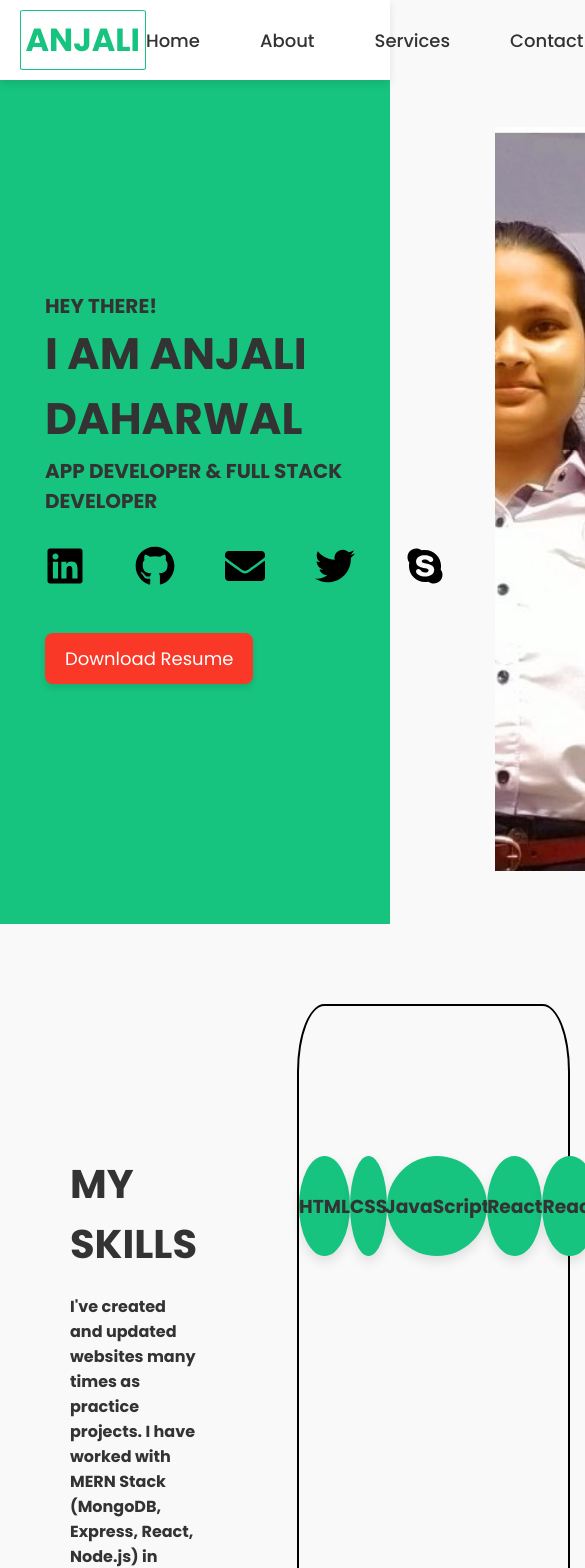
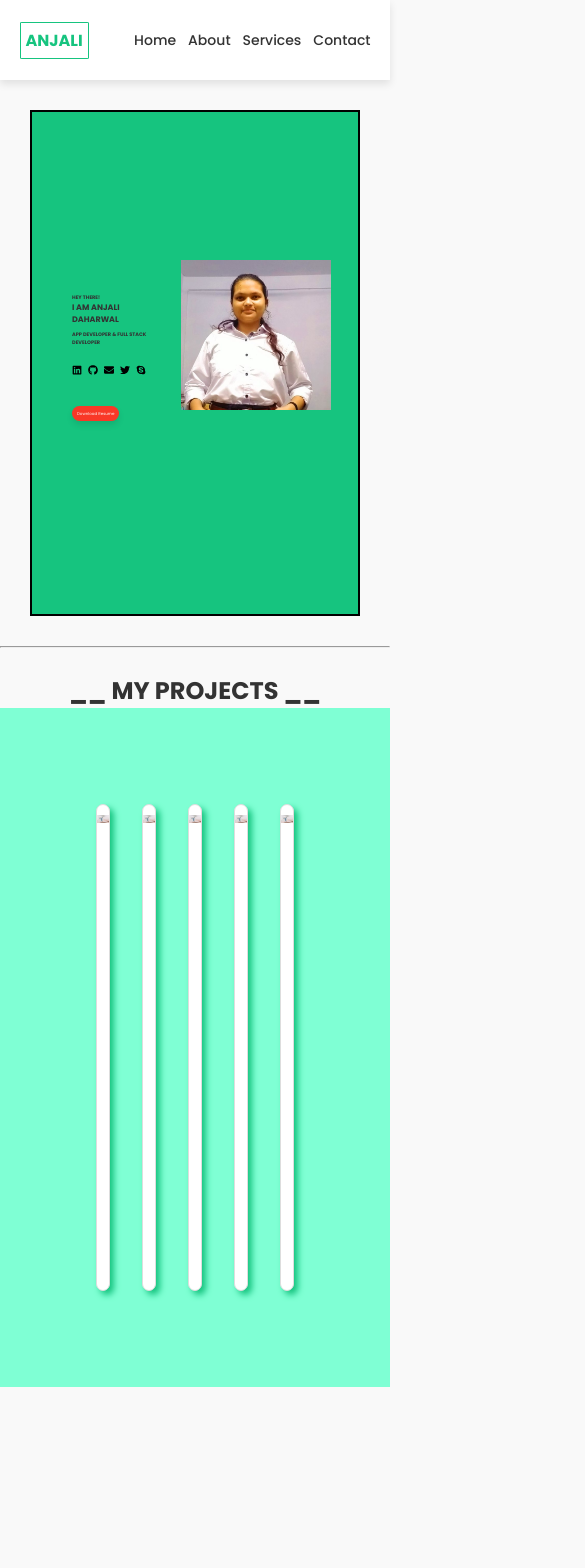
Before and after one commit to anjali012005/ANJALI_RESUME, a React (Create React App) app in the folder frontend/: page / in a window 390 px wide. Shown: the top 1568 px of the page, 585 px wide, since content can reach past the window. Built offline with nearby package versions, Linux system fonts and the light colour scheme.

Commit message:
created Home section responsive for all devices

```diff
--- a/frontend/src/Components/AboutSec/Aboutsec.css
+++ b/frontend/src/Components/AboutSec/Aboutsec.css
@@ -9,19 +9,24 @@
     /* background: #d76464; */
     /* background: #c635ae; */
     display: flex;
-    height: 100vh;
+    height: 80vh;
 }
 
-.about-header{
+.about-header {
     width: 40%;
     display: flex;
     flex-direction: column;
     align-items: flex-start;
-    margin-top: 80px;
+    margin-top: -40px;
     padding-top: 150px;
     margin-left: 70px;
     /* background: blue; */
 }
+
+.about-header h4{
+    font-size: 20px;
+}
+
 
 .skills-header {
     display: flex;
@@ -33,18 +38,25 @@
 }
 
 .skills {
-    display: flex;
-    /* background: #c635ae; */
+    display: grid;
+    /* grid-template-columns: repeat(4, 1fr); */
+    grid-template-columns: repeat(3, 1fr);
+    object-fit: contain;
+    gap: 20px;
     margin-left: 100px;
-    margin-top: 80px;
-    padding-top: 150px;
-    width: 70%;
-    justify-content: space-around;
+    margin-top: 20px;
+    margin-bottom: 20px;
+    padding:50px;
+    width: 50%;
+    /* max-width: 70%; */
     border: 2px solid black;
-    margin-right: 25px;
-    height: 80vh;
-    border-radius: 10%;
+    margin-right: 50px;
+    height: auto;
+    border-radius: 5%;
+    box-sizing: border-box;
+    /* Includes padding/border in sizing */
 }
+
 
 .skill-card {
     display: flex;
@@ -52,52 +64,114 @@
     align-items: center;
     background: #16C47F;
     border-radius: 50%;
-    height: 100px;
-    width: 100px;
+    height: 150px;
+    width: 150px;
+    max-width: 150px;
+    /* object-fit: cover; */
+    /* max-width: 100%; */
     /* padding: 10px; */
     /* border-radius: 50%;  */
-     box-shadow: 0 6px 12px rgba(0, 0, 0, 0.1);
+    box-shadow: 0 6px 12px rgba(0, 0, 0, 0.1);
     transition: transform 0.3s ease, box-shadow 0.3s ease;
     /* width: 30%; */
 }
 
-/* .skill-card:hover {
-    transform: scale(1.05); */
-    /* box-shadow: 0 15px 25px rgba(0, 0, 0, 0.2); */
-/* } */
-/*
+.skill-card:hover {
+    transform: scale(1.05);
+    box-shadow: 0 15px 25px rgba(0, 0, 0, 0.2);
+}
+
 .skill-card h3 {
-    font-size: 24px;
+    font-size: 25px;
     font-weight: 700;
-    color: white;
+    color: #090909;
     margin-bottom: 15px;
-} */
+}
 
-/* .skill-card p {
-    font-size: 15px;
-    color: white;
-    line-height: 1.4;
-    padding-bottom: 2rem;
-} */
 
-/* Responsive Design */
-@media (max-width: 1024px) {
-    .skills {
-        grid-template-columns: repeat(3, 1fr);
-        /* 3 items per row */
+@media (max-width: 1250px) {
+    .skill-card {
+        height: 100px;
+        width: 100px;
+        display: flex;
+    }
+    .skill-card h3 {
+        font-size: 16px;
+        font-weight: 700;
+    }
+
+    .about-header {
+        margin-top: -120px;
+    }
+
+    .skills-header {
+        font-size: 2.0rem;
+        color: #333;
+        margin-bottom: 10px;
+    }
+
+    .about-header h4{
+        font-size: 14px;
+    }
+
+}
+
+@media (max-width: 980px) {
+    .skill-card {
+        height: 80px;
+        width: 80px;
+    }
+    .skill-card h3 {
+        font-size: 14px;
+    }
+
+    .about-header h4{
+        font-size: 12px;
     }
 }
 
-@media (max-width: 768px) {
-    .skills {
-        grid-template-columns: repeat(2, 1fr);
-        /* 2 items per row */
+@media (max-width: 870px) {
+    .about-header h4{
+        font-size: 11px;
     }
 }
 
-@media (max-width: 480px) {
-    .skills {
-        grid-template-columns: 1fr;
-        /* 1 item per row */
+@media (max-width: 820px) {
+    .about-header h4{
+        font-size: 8px;
+        width: 200px;
     }
+
+    .skills{
+        width: 300px;
+        height: 400px;
+    }
+    .skill-card {
+        height: 50px;
+        width: 50px;
+    }
+    .skill-card h3 {
+        font-size: 8px;
+    }
+
 }
+
+@media (max-width: 660px) {
+
+    .skills{
+        width: 280px;
+        height: 300px;
+        margin-left: 80px;
+        /* background-color: red; */
+    }
+    .skill-card {
+        height: 50px;
+        width: 50px;
+        /* padding-left: 10px; */
+        /* background-color: blue; */
+    }
+    .skill-card h3 {
+        font-size: 8px;
+    }
+
+}
--- a/frontend/src/Components/AboutSec/Aboutsec.jsx
+++ b/frontend/src/Components/AboutSec/Aboutsec.jsx
@@ -7,12 +7,10 @@ const Aboutsec = () => {
             <div className="about-header">
                 <h2 className="skills-header">MY SKILLS</h2>
                 {/* <div className="transparent-box"> */}
-                    <h4>
-                        I've created and updated websites many times as practice projects.
-                        I have worked with MERN Stack (MongoDB, Express, React, Node.js) in multiple
-                        projects and I am also an enthusiast of AI & ML.
-                    </h4>
-                 {/* </div> */}
+                <h4>
+                    I am a quick learner and versatile developer skilled in Java, Python, JavaScript, and full-stack development using React.js, Node.js, Express.js, and MongoDB. I have expertise in web development, creating user-focused applications like ShopSpot and EasyBook. Proficient in design frameworks like Tailwind CSS, I craft seamless and responsive user interfaces. My experience includes database management with both relational and NoSQL databases and integrating Google Sheets for data storage. As a beginner in Android Studio, I am keen to expand my mobile development skills. Passionate about AI/ML, I am actively exploring intelligent solutions. My adaptability, problem-solving skills, and drive for innovation ensure I deliver impactful results.
+                </h4>
+                {/* </div> */}
             </div>
             <div className="skills">
 
@@ -25,7 +23,15 @@ const Aboutsec = () => {
                 </div>
 
                 <div className="skill-card">
-                    <h3>JavaScript</h3>
+                    <h3>JS</h3>
+                </div>
+
+                <div className="skill-card">
+                    <h3>MongoDB</h3>
+                </div>
+
+                <div className="skill-card">
+                    <h3>Express</h3>
                 </div>
 
                 <div className="skill-card">
@@ -33,19 +39,11 @@ const Aboutsec = () => {
                 </div>
 
                 <div className="skill-card">
-                    <h3>React</h3>
+                    <h3>Nodejs</h3>
                 </div>
 
                 <div className="skill-card">
-                    <h3>React</h3>
-                </div>
-
-                <div className="skill-card">
-                    <h3>React</h3>
-                </div>
-
-                <div className="skill-card">
-                    <h3>React</h3>
+                    <h3>Android</h3>
                 </div>
 
             </div>
--- a/frontend/src/Components/HomeSec/Homesec.css
+++ b/frontend/src/Components/HomeSec/Homesec.css
@@ -22,9 +22,10 @@
 
 /* Hero Left Section */
 .hero-left {
-    flex: 1;
-    padding-left: 300px;
+    flex: 40%;
+    padding-left: 200px;
     padding-bottom: 10px;
+    /* background-color: blue; */
     /* Spacing between text and the image */
 }
 
@@ -45,15 +46,16 @@
 
 /* Hero Right Section */
 .hero-right {
-    flex: 1;
+    flex: 60%;
     text-align: center;
 }
 
 .hero-right img {
-    width: 900px;
-    padding: 50px;
+    width: 700px;
+    padding: 50px 0 50px 0;
     /* max-width: 500px; */
     height: 100vh;
+    max-width: 100%;
     /* border-radius: 50%; */
     /* Circular image */
     /* box-shadow: 0 4px 10px rgba(0, 0, 0, 0.1); */
@@ -66,11 +68,15 @@
     margin-top: 30px;
     display: flex;
     justify-content: left;
-    color: #EFB6C8;
 }
 
-.icons{
+.icons {
     margin-left: 50px;
+    font-size: 40px;
+}
+
+.icons-l{
+    font-size: 40px;
 }
 
 .div-button {
@@ -80,36 +86,385 @@
 .button {
     /* background-color: #ff0000; Bright red background */
     background: #F93827;
-    color: #ffffff; /* White text for contrast */
-    border: none; /* Remove default borders */
-    border-radius: 8px; /* Rounded corners for better aesthetics */
-    font-size: 18px; /* Larger font size */
-    padding: 12px 20px; /* Add padding for size */
-    cursor: pointer; /* Pointer cursor for hover effect */
-    box-shadow: 0 4px 6px rgba(0, 0, 0, 0.1); /* Subtle shadow for depth */
-    transition: all 0.3s ease; /* Smooth transitions */
+    color: #ffffff;
+    /* White text for contrast */
+    border: none;
+    /* Remove default borders */
+    border-radius: 8px;
+    /* Rounded corners for better aesthetics */
+    font-size: 18px;
+    /* Larger font size */
+    padding: 12px 20px;
+    /* Add padding for size */
+    cursor: pointer;
+    /* Pointer cursor for hover effect */
+    box-shadow: 0 4px 6px rgba(0, 0, 0, 0.1);
+    /* Subtle shadow for depth */
+    transition: all 0.3s ease;
+    /* Smooth transitions */
 }
 
 .button:hover {
-    background-color: #cc0000; /* Darker red on hover */
-    box-shadow: 0 6px 8px rgba(0, 0, 0, 0.2); /* More shadow on hover */
-    transform: scale(1.05); /* Slightly enlarge on hover */
+    background-color: #cc0000;
+    /* Darker red on hover */
+    box-shadow: 0 6px 8px rgba(0, 0, 0, 0.2);
+    /* More shadow on hover */
+    transform: scale(1.05);
+    /* Slightly enlarge on hover */
 }
 
 /* Responsive Design */
-@media (max-width: 768px) {
-    .container {
+@media (max-width: 1068px) {
+    /* .container {
         flex-direction: column;
         text-align: center;
         padding: 20px;
+    } */
+
+    .hero-left {
+        padding-left: 30px;
+        padding-bottom: 10px;
+    }
+
+    .hero-right img {
+        width: 400px;
+        height: 500px;
+    }
+}
+
+@media (max-width: 897px) {
+
+    .hero-left {
+        padding-right: -20px;
+        /* background-color: blue; */
+    }
+
+    .hero-left h3 {
+        font-size: 15px;
+    }
+
+    .hero-left h1 {
+        font-size: 34px;
+    }
+
+    .hero-right img {
+        width: 300px;
+    }
+
+    .icons {
+        font-size: 25px;
+    }
+    .icons-l {
+        font-size: 25px;
+    }
+}
+
+
+@media (max-width: 715px) {
+
+    .hero-left {
+        padding-right: -30px;
+        /* background-color: blue; */
+    }
+
+    .hero-left h3 {
+        font-size: 13px;
+    }
+
+    .hero-left h1 {
+        font-size: 30px;
+    }
+
+    .hero-right img {
+        width: 300px;
+    }
+
+    .icons {
+        font-size: 25px;
+        margin-left: 30px;
+    }
+}
+
+@media (max-width: 615px) {
+
+    .hero-left {
+        padding-right: -20px;
+        /* background-color: blue; */
+    }
+
+    .hero-left h3 {
+        font-size: 10px;
+    }
+
+    .hero-left h1 {
+        font-size: 20px;
+    }
+
+    .hero-right img {
+        width: 250px;
+        height: 500px;
+    }
+    .button {
+        font-size: 10px;
+    }
+
+    .icons{
+        font-size: 16px;
+        margin-left: 18px;
+    }
+    .icons-l{
+        font-size: 18px;
+    }
+}
+
+@media (max-width: 565px) {
+    .home{
+        box-sizing: border-box;
+        border: 2px solid black;
+        margin: 20px;
+        height: 60vh;
+        /* background-color: #F93827; */
     }
 
     .hero-left {
-        padding-right: 0;
-        margin-bottom: 20px;
+        padding-right: -30px;
+        /* background-color: blue; */
     }
 
+    .hero-left h3 {
+        font-size: 8px;
+    }
+
+    .hero-left h1 {
+        font-size: 18px;
+    }
     .hero-right img {
-        max-width: 200px;
+        margin-top: -50px;
+        width: 250px;
+        height: 350px;
+    }
+
+    .icons{
+        font-size: 15px;
+        margin-left: 10px;
+    }
+    .icons-l{
+        font-size: 15px;
+    }
+    .button {
+        font-size: 6px;
+        padding: 10px;
     }
 }
+
+@media (max-width: 425px) {
+    .home{
+        box-sizing: border-box;
+        border: 2px solid black;
+        margin: 30px;
+        height: 60vh;
+        /* background-color: #F93827; */
+    }
+
+    .hero-left h3 {
+        font-size: 5px;
+    }
+
+    .hero-left h1 {
+        font-size: 8px;
+    }
+    .hero-right img {
+        width: 150px;
+        height: 250px;
+    }
+    .social-media-icons{
+        margin-top: 10px;
+    }
+
+    .icons{
+        font-size: 10px;
+        margin-left: 6px;
+    }
+    .icons-l{
+        font-size: 10px;
+    }
+    .button {
+        font-size: 4px;
+        padding: 5px;
+    }
+    .div-button{
+        margin-top: 15px;
+    }
+}
+
+@media (max-width: 345px) {
+    .home{
+        height: 50vh;
+    }
+
+    .hero-left h3 {
+        font-size: 4px;
+    }
+    .hero-left{
+        margin-top: -40px;
+    }
+
+    .hero-left h1 {
+        font-size: 5px;
+        font-weight: 800;
+    }
+    .hero-right img {
+        width: 120px;
+        height: 220px;
+    }
+    .social-media-icons{
+        margin-top: 10px;
+    }
+
+    .icons{
+        font-size: 8px;
+        margin-left: 6px;
+    }
+    .icons-l{
+        font-size: 8px;
+    }
+    .button {
+        font-size: 4px;
+        padding: 6px;
+    }
+    .div-button{
+        margin-top: 5px;
+    }
+}
+
+@media (max-width: 281px) {
+    .home{
+        height: 30vh;
+    }
+
+    .hero-left h3 {
+        font-size: 4px;
+    }
+    .hero-left{
+        margin-left: -20px;
+        padding-top: 50px;
+    }
+
+    .hero-left h1 {
+        font-size: 5px;
+        font-weight: 800;
+    }
+    .hero-right{
+        padding-top: 50px;
+    }
+    .hero-right img {
+        width: 90px;
+        height: 200px;
+    }
+    .social-media-icons{
+        margin-top: 10px;
+    }
+
+    .icons{
+        font-size: 8px;
+        margin-left: 6px;
+    }
+    .icons-l{
+        font-size: 8px;
+    }
+    .button {
+        font-size: 4px;
+        padding: 6px;
+    }
+    .div-button{
+        margin-top: 5px;
+    }
+}
+
+@media (max-width: 281px) {
+    .home{
+        height: 30vh;
+        margin: 20px;
+    }
+
+    .hero-left h3 {
+        font-size: 3px;
+    }
+    .hero-left{
+        margin-left: -20px;
+        padding-top: 25px;
+    }
+
+    .hero-left h1 {
+        font-size: 4px;
+        font-weight: 800;
+    }
+    .hero-right{
+        padding-top: 20px;
+    }
+    .hero-right img {
+        width: 70px;
+        height: 180px;
+    }
+
+    .icons{
+        font-size: 8px;
+        margin-left: 4px;
+    }
+    .icons-l{
+        font-size: 8px;
+    }
+    .button {
+        font-size: 3px;
+        padding: 3px;
+    }
+    .div-button{
+        margin-top: 1px;
+    }
+}
+
+@media (max-width: 230px) {
+    .home{
+        height: 30vh;
+        margin: 20px;
+    }
+
+
+    .hero-left h3 {
+        font-size: 3px;
+    }
+    .hero-left{
+        margin-left: -20px;
+        padding-top: 25px;
+    }
+
+    .hero-left h1 {
+        font-size: 4px;
+        font-weight: 800;
+    }
+    .hero-right{
+        padding-top: 20px;
+    }
+    .hero-right img {
+        width: 70px;
+        height: 180px;
+    }
+    .social-media-icons{
+        margin-top: 2px;
+    }
+
+    .icons{
+        font-size: 6px;
+        margin-left: 4px;
+    }
+    .icons-l{
+        font-size: 6px;
+    }
+    .button {
+        font-size: 3px;
+        padding: 3px;
+    }
+    .div-button{
+        margin-top: 1px;
+    }
+}
--- a/frontend/src/Components/HomeSec/Homesec.jsx
+++ b/frontend/src/Components/HomeSec/Homesec.jsx
@@ -16,16 +16,17 @@ const Home = () => {
                 <h3>HEY THERE!</h3>
                 <b><h1>I AM ANJALI DAHARWAL</h1></b>
                 <h3>APP DEVELOPER & FULL STACK DEVELOPER</h3>
-                <div className="social-media-icons">
-                <a  style={{ textDecoration: 'none', color: 'black' }} href='https://www.linkedin.com/in/anjali-daharwal/'><FaLinkedin size={40} /></a>
+                <div
+                className="social-media-icons">
+                <a  style={{ textDecoration: 'none', color: 'black' }} href='https://www.linkedin.com/in/anjali-daharwal/'><FaLinkedin className='icons-l' /></a>
 
-                <a  style={{ textDecoration: 'none', color: 'black' }} href="https://github.com/anjali012005"><FaGithub className='icons' size={40} /></a>
+                <a  style={{ textDecoration: 'none', color: 'black' }} href="https://github.com/anjali012005"><FaGithub className='icons' /></a>
 
-                <a style={{ textDecoration: 'none', color: 'black' }} href="mailto:anjalidaharwal5@gmail.com?subject=Reaching Out Through Your Portfolio Website"><FaEnvelope className='icons' size={40} /></a>
+                <a style={{ textDecoration: 'none', color: 'black' }} href="mailto:anjalidaharwal5@gmail.com?subject=Reaching Out Through Your Portfolio Website"><FaEnvelope className='icons'  /></a>
 
-                <a style={{ textDecoration: 'none', color: 'black' }}  href="https://x.com/anjali01010101"><FaTwitter className='icons' size={40} /></a>
+                <a style={{ textDecoration: 'none', color: 'black' }}  href="https://x.com/anjali01010101"><FaTwitter className='icons'  /></a>
 
-                <a style={{ textDecoration: 'none', color: 'black' }} href="https://join.skype.com/invite/pVkLSjedzt2e"><FaSkype className='icons' size={40}  /></a>
+                <a style={{ textDecoration: 'none', color: 'black' }} href="https://join.skype.com/invite/pVkLSjedzt2e"><FaSkype className='icons'  /></a>
 
                 </div>
                 <div className='div-button'>
--- a/frontend/src/Components/Navbar/Navbar.css
+++ b/frontend/src/Components/Navbar/Navbar.css
@@ -101,3 +101,98 @@
     color: #2F3020;
     font-weight: bold;
 }
+
+@media (max-width: 648px) {
+    .nav-logo h1 {
+        font-size: 20px;
+    }
+
+    .nav-menu {
+        gap: 40px;
+    }
+
+}
+
+@media(max-width: 550px) {
+    .nav-logo h1 {
+        font-size: 18px;
+    }
+
+    .nav-menu {
+        gap: 20px;
+    }
+
+    .nav-menu a{
+        font-size: 16px;
+    }
+
+    .nav-menu li {
+        font-size: 10px;
+    }
+}
+
+
+@media(max-width: 450px) {
+    .nav-logo h1 {
+        font-size: 16px;
+    }
+
+    .nav-menu {
+        gap: 12px;
+    }
+
+    .nav-menu a{
+        font-size: 14px;
+    }
+}
+
+@media(max-width: 385px) {
+    .nav-logo h1 {
+        font-size: 10px;
+    }
+    .nav-menu a{
+        font-size: 12px;
+    }
+    .navbar{
+        height: 60px;
+    }
+}
+
+@media(max-width: 330px) {
+    .nav-logo h1 {
+        font-size: 8px;
+        margin-right: 10px;
+    }
+    .nav-menu a{
+        font-size: 10px;
+    }
+    .navbar{
+        height: 50px;
+    }
+}
+
+
+@media(max-width: 255px) {
+    .nav-logo h1 {
+        font-size: 6px;
+        margin-right: 10px;
+    }
+    .nav-menu a{
+        font-size: 8px;
+    }
+    .navbar{
+        height: 45px;
+    }
+}
+
+@media(max-width: 215px) {
+    .nav-logo h1 {
+        font-size: 4px;
+    }
+    .nav-menu a{
+        font-size: 6px;
+    }
+    .navbar{
+        height: 40px;
+    }
+}
--- a/frontend/src/Components/Navbar/Navbar.jsx
+++ b/frontend/src/Components/Navbar/Navbar.jsx
@@ -4,7 +4,6 @@ import { Link, useLocation } from 'react-router-dom';
 
 const Navbar = () => {
     const location = useLocation();
-
     return (
         <div className="navbar">
             <div className="nav-logo">
--- a/frontend/src/Components/Projects/Projects.css
+++ b/frontend/src/Components/Projects/Projects.css
@@ -1,7 +1,7 @@
 .projects-container {
     height: 130vh;
     width: 100%;
-    background: red;
+    /* background: red; */
 }
 
 .projects-container h2{
@@ -16,7 +16,8 @@
 .project-card {
     border: 1px solid #ddd;
     border-radius: 8px;
-    box-shadow: 2px 2px 4px rgba(25, 50, 55, 1);
+    /* box-shadow: 2px 2px 4px rgba(25, 50, 55, 1); */
+    box-shadow: 4px 4px 6px #16C47F;
     overflow: hidden;
     width: 300px;
     margin: 16px;
@@ -25,10 +26,16 @@
 
 .projects-card-container{
     display: flex;
-    flex-wrap: wrap;
-    /* gap: 30px; */
-    justify-content: space-between;
-    padding-top: 30px;
+    /* flex-wrap: wrap; */
+    /* grid-template-columns: repeat(3, 350px); */
+    background-color: aquamarine;
+    /* row-gap: 10px; */
+    /* column-gap: 30px; */
+    padding: 80px;
+    /* padding-top: 50px; */
+    /* margin-left: 50px; */
+    justify-content:space-around;
+    align-items: center;
 }
 
 .static-card-image {
@@ -40,12 +47,22 @@
     padding: 16px;
 }
 
+.static-card-content a{
+    text-decoration: none;
+    font-weight: 500;
+    font-size: 20px;
+}
+
 .static-card-title {
     font-size: 1.25rem;
     font-weight: bold;
     margin-bottom: 8px;
 }
 
+.static-card-title a{
+    padding-left: 50px;
+}
+
 .static-card-description {
     font-size: 1rem;
     color: #555;
--- a/frontend/src/Components/Projects/Projects.jsx
+++ b/frontend/src/Components/Projects/Projects.jsx
@@ -5,6 +5,7 @@ import img1 from '../Assets/experince-img.jpg'
 const Projects = () => {
     return (
         <div id="projects" className='projects-container'>
+            <hr/>
             <h2>__ MY PROJECTS __</h2>
             <div className='projects-card-container'>
                 <div className='project-card'>
@@ -14,7 +15,7 @@ const Projects = () => {
                         className="static-card-image"
                     />
                     <div className="static-card-content">
-                        <h3 className="static-card-title">Static Card Title</h3>
+                        <h3 className="static-card-title">Static Card Title  <a href="#">hey</a></h3>
                         <p className="static-card-description">
                             This is a description for a static card. The content is hardcoded.
                         </p>
@@ -28,7 +29,7 @@ const Projects = () => {
                         className="static-card-image"
                     />
                     <div className="static-card-content">
-                        <h3 className="static-card-title">Static Card Title</h3>
+                        <h3 className="static-card-title">Static Card Title  <a href="#">hey</a></h3>
                         <p className="static-card-description">
                             This is a description for a static card. The content is hardcoded.
                         </p>
@@ -42,7 +43,7 @@ const Projects = () => {
                         className="static-card-image"
                     />
                     <div className="static-card-content">
-                        <h3 className="static-card-title">Static Card Title</h3>
+                        <h3 className="static-card-title">Static Card Title  <a href="#">hey</a></h3>
                         <p className="static-card-description">
                             This is a description for a static card. The content is hardcoded.
                         </p>
@@ -56,7 +57,7 @@ const Projects = () => {
                         className="static-card-image"
                     />
                     <div className="static-card-content">
-                        <h3 className="static-card-title">Static Card Title</h3>
+                        <h3 className="static-card-title">Static Card Title  <a href="#">hey</a></h3>
                         <p className="static-card-description">
                             This is a description for a static card. The content is hardcoded.
                         </p>
@@ -70,7 +71,7 @@ const Projects = () => {
                         className="static-card-image"
                     />
                     <div className="static-card-content">
-                        <h3 className="static-card-title">Static Card Title</h3>
+                        <h3 className="static-card-title">Static Card Title  <a href="#">hey</a></h3>
                         <p className="static-card-description">
                             This is a description for a static card. The content is hardcoded.
                         </p>
--- a/frontend/src/Pages/Home.jsx
+++ b/frontend/src/Pages/Home.jsx
@@ -12,9 +12,9 @@ const Home = () => {
         <>
             <Homesec />
             {/* <AboutMe /> */}
-            <Aboutsec />
+            {/* <Aboutsec /> */}
             <Projects />
-            <ExperienceSec />
+            {/* <ExperienceSec /> */}
             <Education />
             {/* <Footer /> */}
         </>
```
